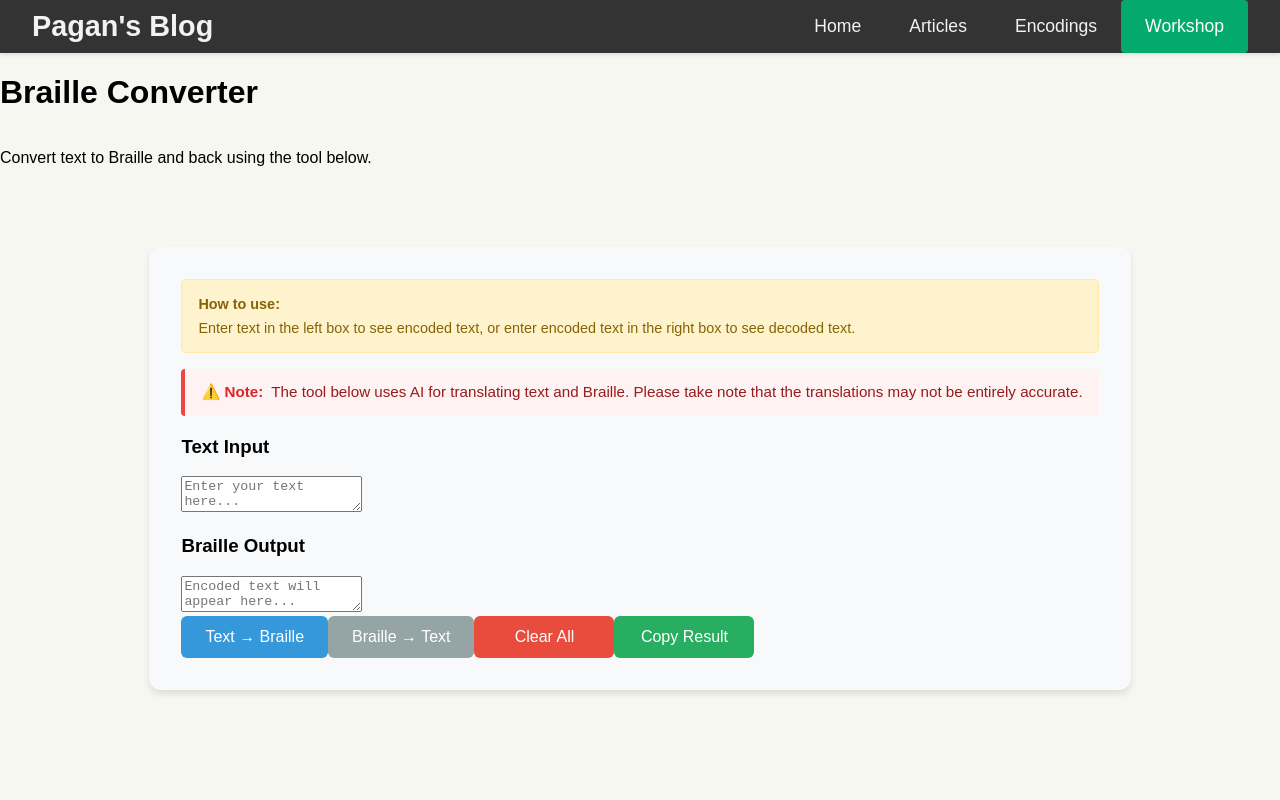
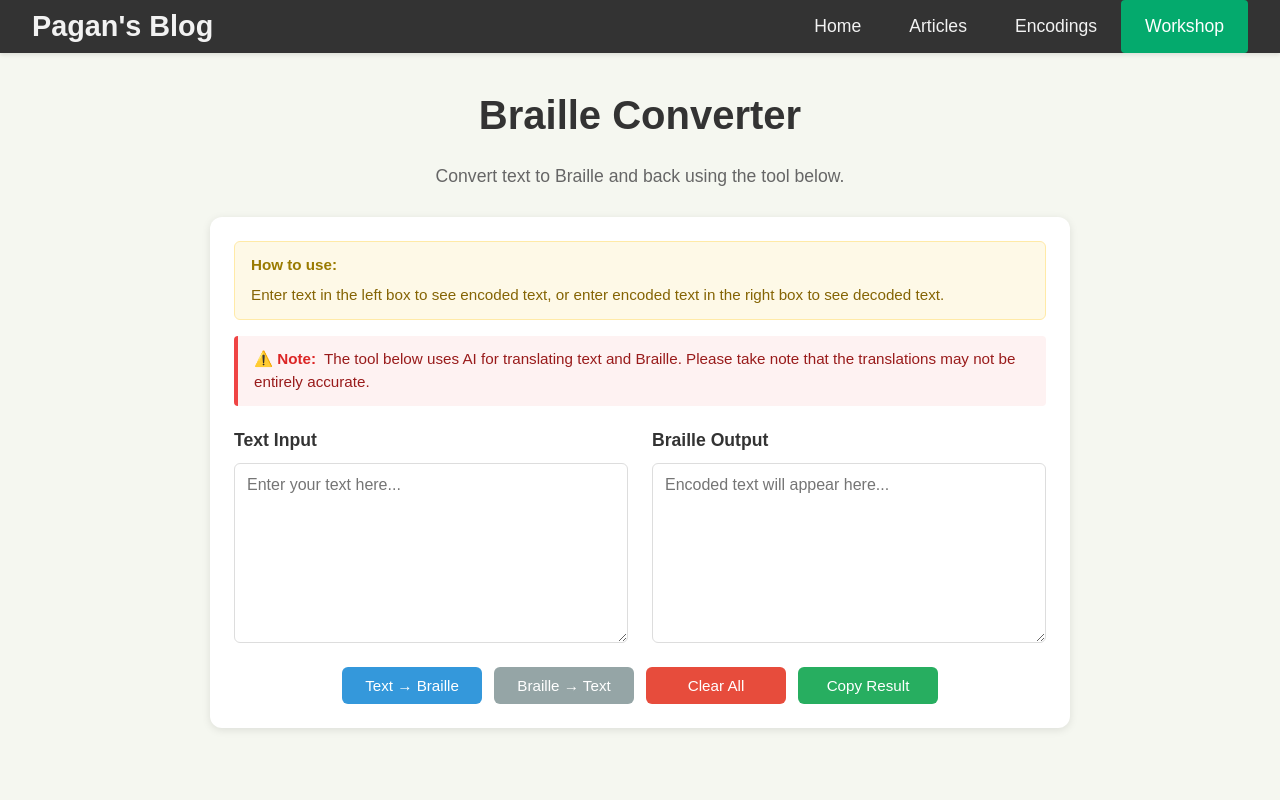
Before and after one commit to pagan404/pagan404.github.io, a React (Vite) app in the folder react-app/: page /workshop in a window 1280 px wide. Shown: the top 800 px of the page. Built offline with nearby package versions, Linux system fonts and the light colour scheme.

Commit message:
Added extra styling for the Workshop page

```diff
--- a/react-app/src/components/ui/Button.jsx
+++ b/react-app/src/components/ui/Button.jsx
@@ -3,7 +3,7 @@ function Button({
   onClick,
   disabled = false,
   loading = false,
-  variant = "default", // 'default', 'primary', 'secondary'
+  variant = "default", // 'default', 'primary', 'secondary', 'danger', 'success'
   className = "",
   ...props
 }) {
--- a/react-app/src/styles/style.css
+++ b/react-app/src/styles/style.css
@@ -909,3 +909,200 @@ footer {
     max-width: 320px;
   }
 }
+
+/* ========================================
+   WORKSHOP PAGE - Layout Fixes
+   ======================================== */
+
+/* Page title and subtitle */
+.encodings-title {
+  text-align: center;
+  font-size: 2.5rem;
+  margin-top: 40px;
+  margin-bottom: 10px;
+  color: #333;
+}
+
+.encodings-subtitle {
+  text-align: center;
+  color: #666;
+  margin-bottom: 30px;
+  font-size: 1.1rem;
+}
+
+/* Main container */
+.encodings-container {
+  max-width: 900px;
+  margin: 0 auto;
+  padding: 0 20px;
+}
+
+.converter-container {
+  background-color: white;
+  border-radius: 12px;
+  padding: 24px;
+  box-shadow: 0 2px 8px rgba(0, 0, 0, 0.1);
+  margin-bottom: 40px;
+}
+
+/* Help box */
+.converter-help {
+  background-color: #fef9e7;
+  border-radius: 6px;
+  padding: 12px 16px;
+  margin-bottom: 16px;
+  font-size: 0.95rem;
+  line-height: 1.5;
+}
+
+.converter-help strong {
+  color: #9a7b00;
+  margin-right: 6px;
+}
+
+/* Warning box */
+.converter-warning {
+  background-color: #fef2f2;
+  border-left: 4px solid #ef4444;
+  padding: 12px 16px;
+  margin-bottom: 24px;
+  border-radius: 4px;
+  color: #991b1b;
+  font-size: 0.95rem;
+  line-height: 1.5;
+}
+
+.converter-warning strong {
+  color: #dc2626;
+  display: inline-block;
+  margin-right: 4px;
+}
+
+/* Two-column panel layout */
+.converter-panels {
+  display: grid;
+  grid-template-columns: 1fr 1fr;
+  gap: 24px;
+  margin-bottom: 24px;
+}
+
+.converter-panel {
+  display: flex;
+  flex-direction: column;
+}
+
+.converter-panel h3 {
+  margin: 0 0 12px 0;
+  font-size: 1.1rem;
+  font-weight: 600;
+  color: #333;
+}
+
+.converter-panel textarea {
+  width: 100%;
+  height: 180px;
+  padding: 12px;
+  border: 1px solid #ddd;
+  border-radius: 6px;
+  font-family: inherit;
+  font-size: 1rem;
+  resize: vertical;
+  box-sizing: border-box;
+}
+
+.converter-panel textarea:focus {
+  outline: none;
+  border-color: #3498db;
+  box-shadow: 0 0 0 2px rgba(52, 152, 219, 0.2);
+}
+
+/* Button actions row */
+.converter-actions {
+  display: flex;
+  justify-content: center;
+  gap: 12px;
+  flex-wrap: wrap;
+}
+
+/* Button styles */
+.converter-btn {
+  padding: 10px 20px;
+  border: none;
+  border-radius: 6px;
+  font-size: 0.95rem;
+  font-weight: 500;
+  cursor: pointer;
+  transition:
+    background-color 0.2s ease,
+    transform 0.1s ease;
+}
+
+.converter-btn:hover:not(:disabled) {
+  transform: translateY(-1px);
+}
+
+.converter-btn:disabled {
+  opacity: 0.6;
+  cursor: not-allowed;
+}
+
+.converter-btn.primary {
+  background-color: #3498db;
+  color: white;
+}
+
+.converter-btn.primary:hover:not(:disabled) {
+  background-color: #2980b9;
+}
+
+.converter-btn.secondary {
+  background-color: #95a5a6;
+  color: white;
+}
+
+.converter-btn.secondary:hover:not(:disabled) {
+  background-color: #7f8c8d;
+}
+
+.converter-btn.danger {
+  background-color: #e74c3c;
+  color: white;
+}
+
+.converter-btn.danger:hover:not(:disabled) {
+  background-color: #c0392b;
+}
+
+.converter-btn.success {
+  background-color: #27ae60;
+  color: white;
+}
+
+.converter-btn.success:hover:not(:disabled) {
+  background-color: #219a52;
+}
+
+.converter-btn.loading {
+  opacity: 0.7;
+  cursor: not-allowed;
+}
+
+/* Responsive layout */
+@media (max-width: 768px) {
+  .converter-panels {
+    grid-template-columns: 1fr;
+  }
+
+  .converter-actions {
+    flex-direction: column;
+    align-items: stretch;
+  }
+
+  .converter-btn {
+    width: 100%;
+  }
+
+  .encodings-title {
+    font-size: 2rem;
+  }
+}
```
